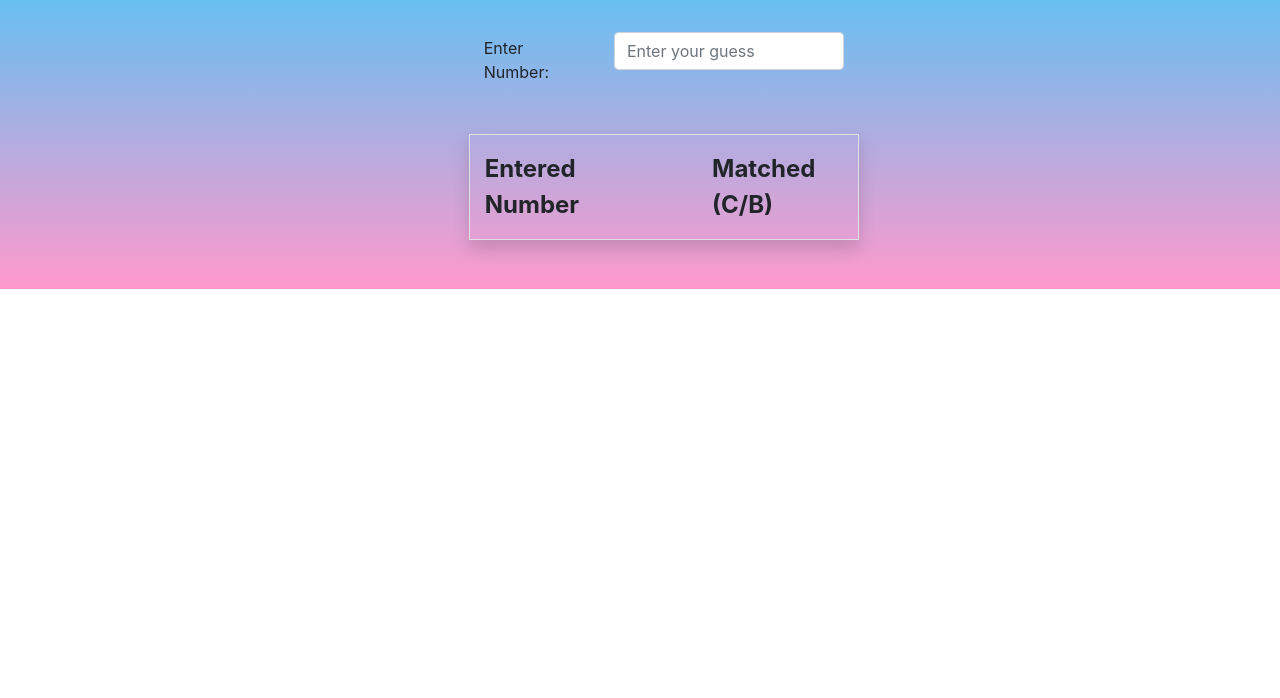
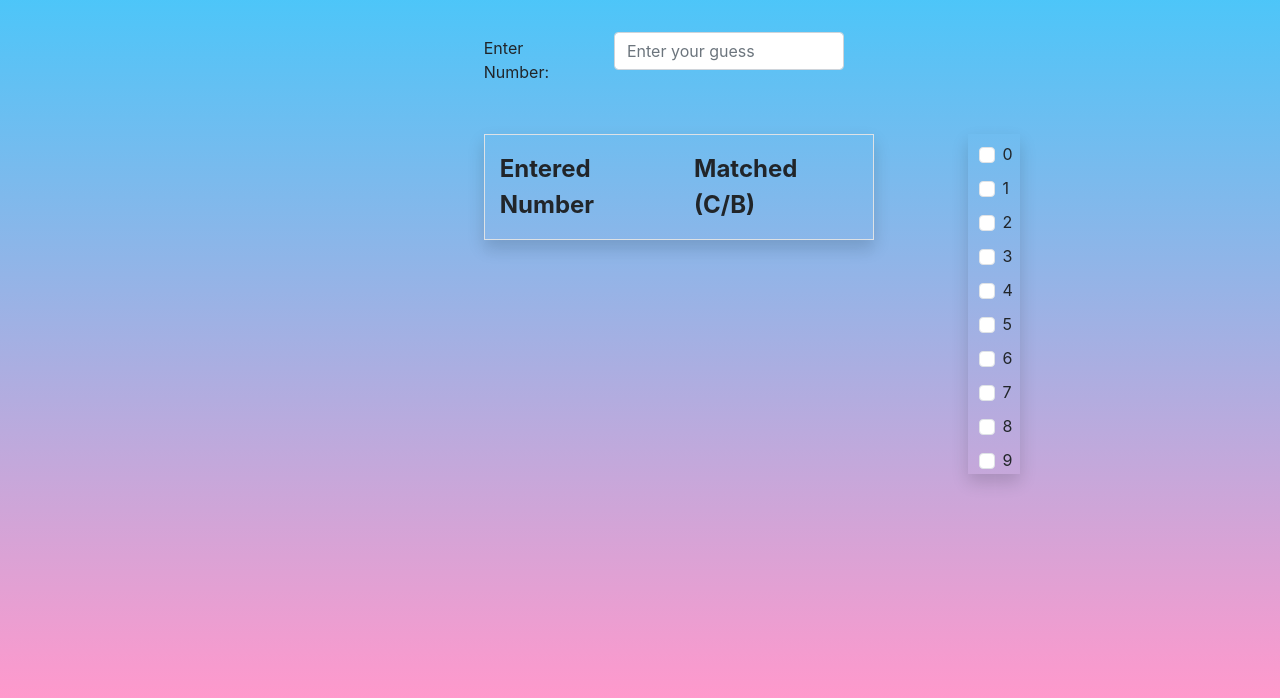
Before and after one commit to GunaNalam/cows_and_bulls, a plain HTML site: page index.html in a window 1280 px wide. Shown: the part 102-800 px from the top of the page. Drawn offline with nearby package versions, Linux system fonts and the light colour scheme.

Commit message:
Update index.html

```diff
--- a/index.html
+++ b/index.html
@@ -13,10 +13,17 @@
       href="https://cdn.jsdelivr.net/npm/bootstrap@4.0.0/dist/css/bootstrap.min.css"
     />
     <script src="cows_and_bulls.js"></script>
+    <style>
+      html,body{
+        width: 100%;
+        height: 100%;
+        background: linear-gradient(to bottom, #33ccff 0%, #ff99cc 100%);;
+      }
+    </style>
   </head>
 
   <body>
-    <div class="container-fluid pb-5" style="background: linear-gradient(to bottom, #33ccff 0%, #ff99cc 100%);">
+    <div class="container-fluid pb-5">
       <div class="row">
         <div class="col-12 text-center">
           <h2 class="display-3 pl-5">Cows and Bulls </h2>
@@ -34,14 +41,59 @@
           </div>
         </div>
       </div>
+      <div class="row w-25 pt-5 float-end">
+        <div class="col-2 shadow">
+          <div class="form-check pt-2">
+            <input type="checkbox" class="form-check-input" onclick="stricking(this,'0')">
+            <div class="form-check-label" id="0">0</div>
+          </div>
+          <div class="form-check pt-2">
+            <input type="checkbox" class="form-check-input" onclick="stricking(this,'1')">
+            <div class="form-check-label" id="1">1</div>
+          </div>
+          <div class="form-check pt-2">
+            <input type="checkbox" class="form-check-input" onclick="stricking(this,'2')">
+            <div class="form-check-label" id="2">2</div>
+          </div>
+          <div class="form-check pt-2">
+            <input type="checkbox" class="form-check-input" onclick="stricking(this,'3')">
+            <div class="form-check-label" id="3">3</div>
+          </div>
+          <div class="form-check pt-2">
+            <input type="checkbox" class="form-check-input" onclick="stricking(this,'4')">
+            <div class="form-check-label" id="4">4</div>
+          </div>
+          <div class="form-check pt-2">
+            <input type="checkbox" class="form-check-input" onclick="stricking(this,'5')">
+            <div class="form-check-label" id="5">5</div>
+          </div>
+          <div class="form-check pt-2">
+            <input type="checkbox" class="form-check-input" onclick="stricking(this,'6')">
+            <div class="form-check-label" id="6">6</div>
+          </div>
+          <div class="form-check pt-2">
+            <input type="checkbox" class="form-check-input" onclick="stricking(this,'7')">
+            <div class="form-check-label" id="7">7</div>
+          </div>
+          <div class="form-check pt-2">
+            <input type="checkbox" class="form-check-input" onclick="stricking(this,'8')">
+            <div class="form-check-label" id="8">8</div>
+          </div>
+          <div class="form-check pt-2">
+            <input type="checkbox" class="form-check-input" onclick="stricking(this,'9')">
+            <div class="form-check-label" id="9">9</div>
+          </div>
+        </div>
+      </div>
       <div class="row mt-5 w-75">
-        <div class="offset-6 col-5  shadow">
+        <div class="offset-6 col-5 shadow">
           <div class='row border py-3'>
             <div class='col-6 fs-4  fw-bold'>Entered Number</div>
-            <div class='col-6 pl-5 fs-4 fw-bold '>Matched (C/B)</div>
+            <div class='col-6  fs-4 fw-bold '>Matched (C/B)</div>
           </div>
         </div>
-        <div class="offset-6 col-5  shadow" id="ressult"></div>
+        <div class="offset-6 col-5 shadow" id="ressult">
+        </div>
       </div>
     </div>
   </body>
```
